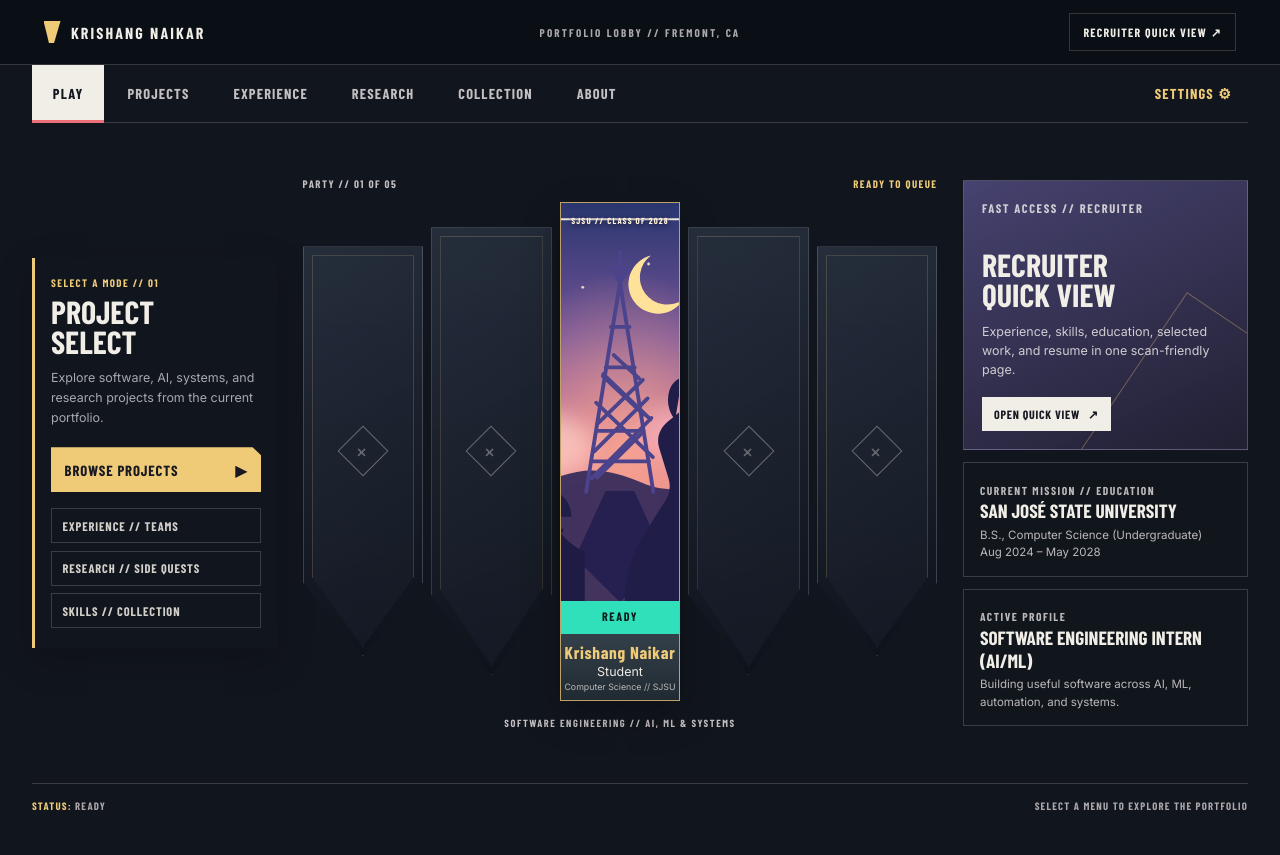
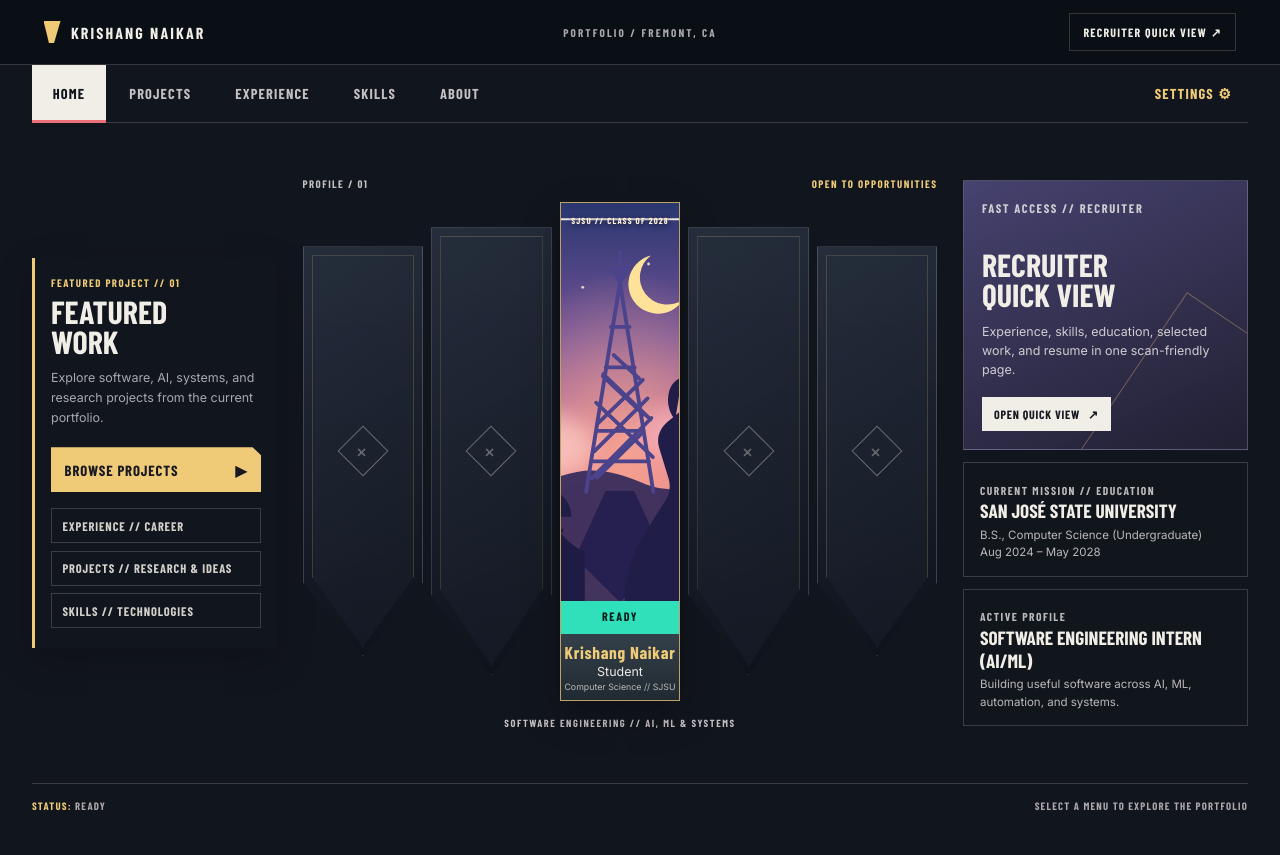
Before and after one commit to krishangnaikar/Portfolio, a Flask app: page / in a window 1280 px wide. Run offline with Flask 3, Linux system fonts and the light colour scheme; some web fonts are replaced.

Commit message:
Use portfolio labels on home page

```diff
--- a/templates/index.html
+++ b/templates/index.html
@@ -4,44 +4,43 @@
   <meta charset="utf-8" />
   <meta name="viewport" content="width=device-width, initial-scale=1" />
   <meta name="theme-color" content="#11151d" />
-  <title>{{ profile.name }} | Portfolio Lobby</title>
-  <link rel="stylesheet" href="{{ url_for('static', filename='game-ui.css') }}?v=20261120b" />
+  <title>{{ profile.name }} | Portfolio</title>
+  <link rel="stylesheet" href="{{ url_for('static', filename='game-ui.css') }}?v=20261120h" />
 </head>
 <body>
   <header><div class="game-header">
     <a class="brand-link" href="{{ url_for('index') }}"><span class="brand-mark" aria-hidden="true"></span>{{ profile.name }}</a>
-    <span class="header-mode">PORTFOLIO LOBBY // FREMONT, CA</span>
+    <span class="header-mode">PORTFOLIO / FREMONT, CA</span>
     <a class="header-recruiter" href="{{ url_for('recruiter') }}">RECRUITER QUICK VIEW <span aria-hidden="true">↗</span></a>
   </div></header>
   <main id="home">
-    <section class="game-lobby" aria-label="Portfolio game lobby">
+    <section class="game-lobby" aria-label="Portfolio home">
       <nav class="lobby-topnav" aria-label="Main menu">
-        <a class="is-active" href="{{ url_for('index') }}">Play</a>
+        <a class="is-active" href="{{ url_for('index') }}">Home</a>
         <a href="{{ url_for('projects_page') }}">Projects</a>
         <a href="{{ url_for('experience_page') }}">Experience</a>
-        <a href="{{ url_for('research_page') }}">Research</a>
-        <a href="{{ url_for('skills_page') }}">Collection</a>
+        <a href="{{ url_for('skills_page') }}">Skills</a>
         <a href="{{ url_for('about_page') }}">About</a>
         <a class="nav-settings" href="{{ url_for('settings_page') }}" aria-label="Open settings menu">Settings ⚙</a>
       </nav>
       <div class="lobby-main">
         <aside class="lobby-mode" aria-label="Featured portfolio mode">
-          <p class="mode-kicker">SELECT A MODE // 01</p>
-          <h2>Project<br />Select</h2>
+          <p class="mode-kicker">FEATURED PROJECT // 01</p>
+          <h2>Featured<br />Work</h2>
           <p>Explore software, AI, systems, and research projects from the current portfolio.</p>
           <a class="mode-button" href="{{ url_for('projects_page') }}">Browse projects <span aria-hidden="true">▶</span></a>
           <nav class="mode-subnav" aria-label="More portfolio sections">
-            <a href="{{ url_for('experience_page') }}">Experience // Teams</a>
-            <a href="{{ url_for('research_page') }}">Research // Side quests</a>
-            <a href="{{ url_for('skills_page') }}">Skills // Collection</a>
+            <a href="{{ url_for('experience_page') }}">Experience // Career</a>
+            <a href="{{ url_for('projects_page', category='research-ideas') }}">Projects // Research & Ideas</a>
+            <a href="{{ url_for('skills_page') }}">Skills // Technologies</a>
           </nav>
         </aside>
-        <section class="lobby-center" aria-label="Player party">
-          <div class="party-label"><span>PARTY // 01 OF 05</span><span>READY TO QUEUE</span></div>
+        <section class="lobby-center" aria-label="Portfolio profile">
+          <div class="party-label"><span>PROFILE / 01</span><span>OPEN TO OPPORTUNITIES</span></div>
           <div class="party-lineup">
-            <div class="party-slot empty" aria-label="Open party slot"></div>
-            <div class="party-slot empty" aria-label="Open party slot"></div>
-            <article class="party-slot is-player" aria-label="Player card: Krishang Naikar, Student">
+            <div class="party-slot empty" aria-label="Additional profile slot"></div>
+            <div class="party-slot empty" aria-label="Additional profile slot"></div>
+            <article class="party-slot is-player" aria-label="Profile card: Krishang Naikar, Student">
               <div class="player-card-art">
                 <img src="{{ url_for('static', filename='player-card.svg') }}" alt="Paris at sunset with an Eiffel Tower, crescent moon, and student silhouette" />
                 <span class="player-card-level">SJSU // CLASS OF 2028</span>
@@ -53,8 +52,8 @@
                 <small>Computer Science // SJSU</small>
               </div>
             </article>
-            <div class="party-slot empty" aria-label="Open party slot"></div>
-            <div class="party-slot empty" aria-label="Open party slot"></div>
+            <div class="party-slot empty" aria-label="Additional profile slot"></div>
+            <div class="party-slot empty" aria-label="Additional profile slot"></div>
           </div>
           <p class="lobby-center-foot">SOFTWARE ENGINEERING // AI, ML &amp; SYSTEMS</p>
         </section>
```
